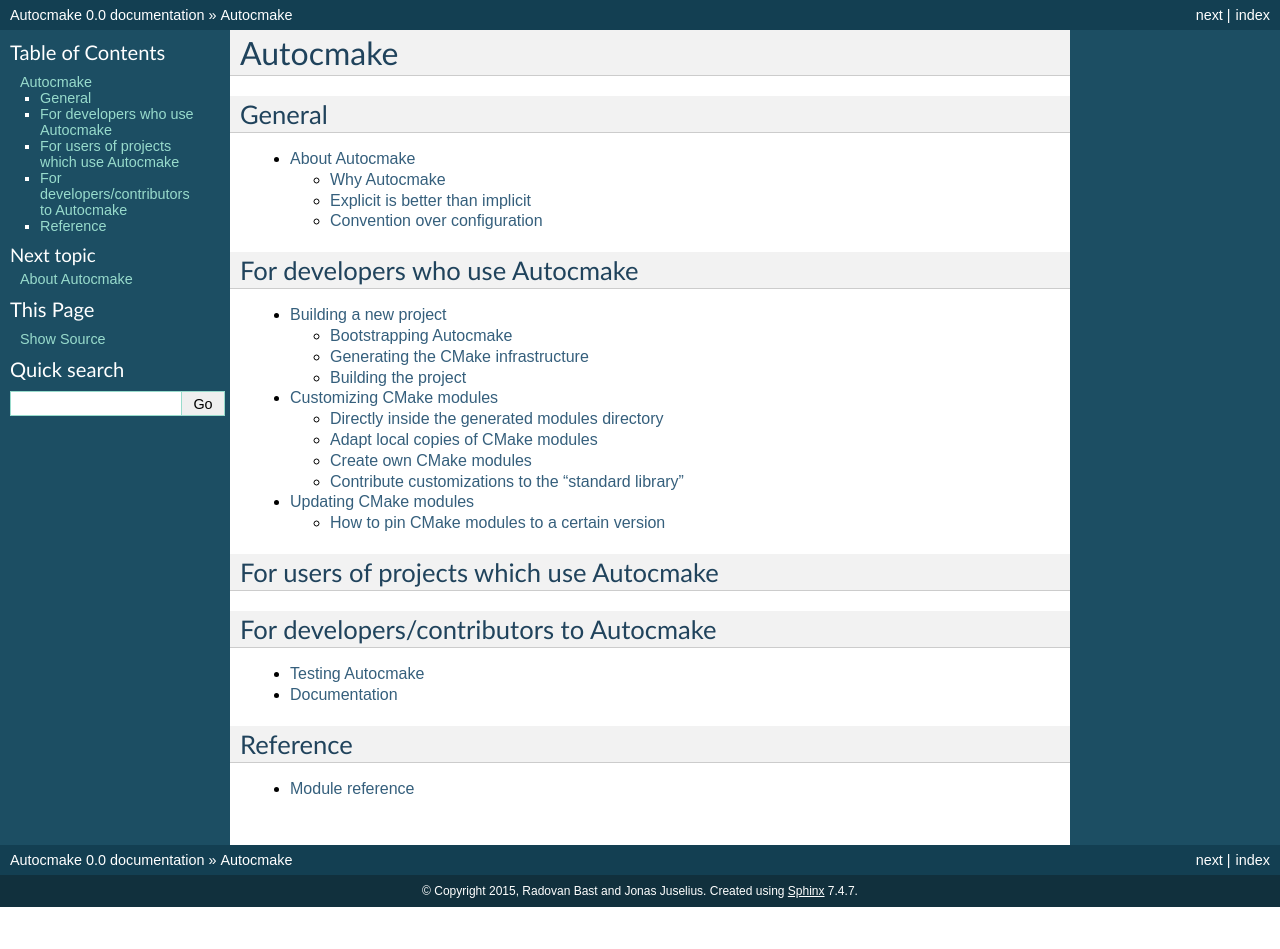
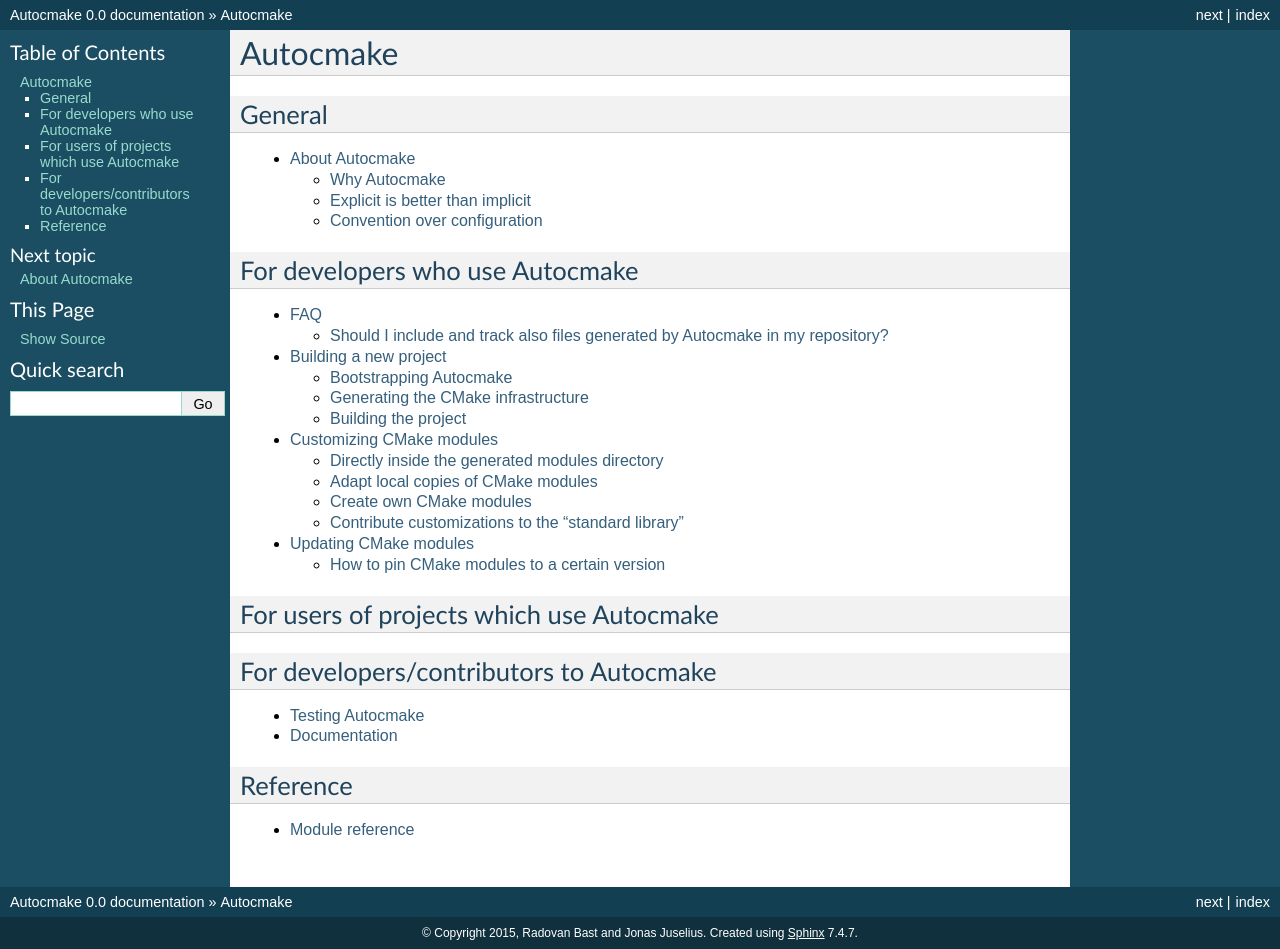
Before and after one commit to dev-cafe/autocmake, a Sphinx documentation site: the page built from doc/index.rst, in a window 1280 px wide. Built offline with Sphinx 7.4.7, drawn with Linux system fonts in a browser that asks for light colours; before the commit the page ends 907 px from its top, so only the background shows below that.

Commit message:
introduce FAQ section; fixes #8

```diff
--- /dev/null
+++ b/doc/autocmake-users-faq.rst
@@ -0,0 +1,14 @@
+
+
+FAQ
+===
+
+
+Should I include and track also files generated by Autocmake in my repository?
+------------------------------------------------------------------------------
+
+Yes, you probably want to do that. Autocmake generates a number of files which
+in principle could be generated at configure- or build-time.  However, you
+probably do not want the users of your code to run any Autocmake scripts like
+``update.py`` to generate the files they need to build the project. They will
+run ``setup.py`` directly and expect everything to just work (TM).
--- a/doc/index.rst
+++ b/doc/index.rst
@@ -19,6 +19,7 @@
 .. toctree::
    :maxdepth: 2
 
+   autocmake-users-faq.rst
    new-project.rst
    customizing-modules.rst
    updating-modules.rst
```
